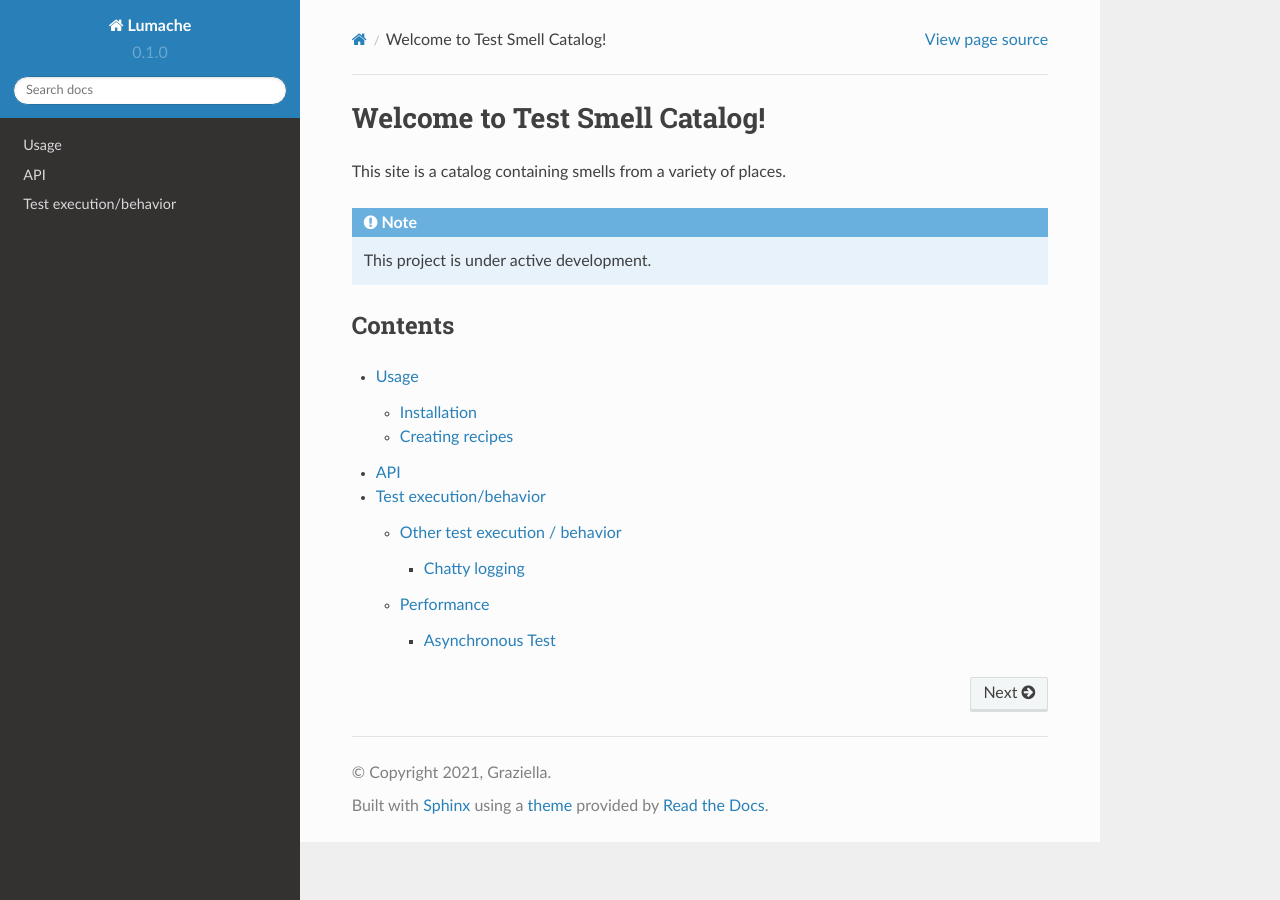
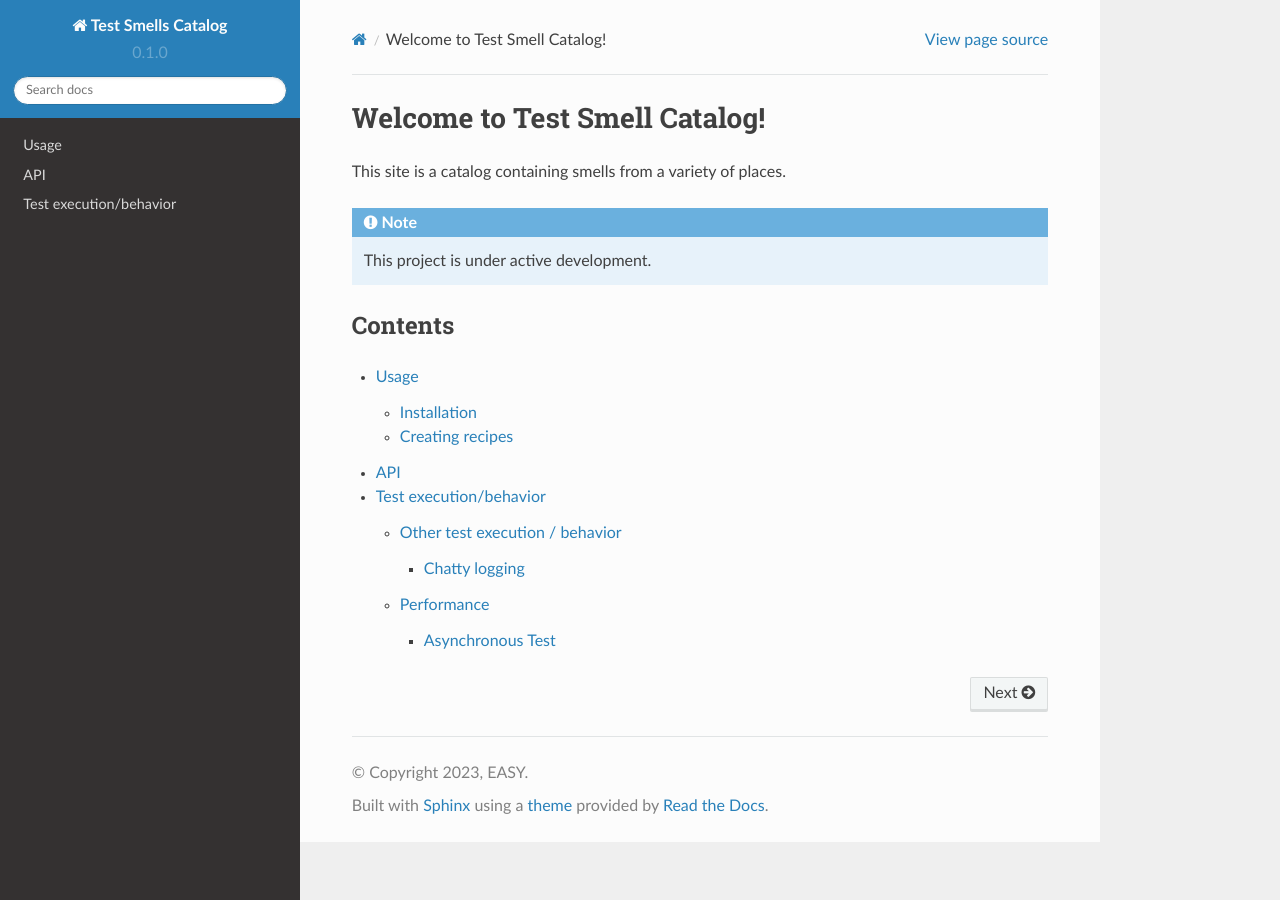
Before and after one commit to easy-software-ufal/catalog-test-smells, a Sphinx documentation site: the page built from docs/source/index.rst, in a window 1280 px wide. Built offline with Sphinx 7.4.7 and the Read the Docs theme 2.0.0, drawn with Linux system fonts in a browser that asks for light colours.

Commit message:
Atualizar o conf.py

```diff
--- a/docs/source/conf.py
+++ b/docs/source/conf.py
@@ -2,11 +2,11 @@
 
 # -- Project information
 
-project = 'Lumache'
-copyright = '2021, Graziella'
-author = 'Graziella'
+project = 'Test Smells Catalog'
+copyright = '2023, EASY'
+author = 'EASY'
 
-release = '0.1'
+release = '2.0'
 version = '0.1.0'
 
 # -- General configuration
```
